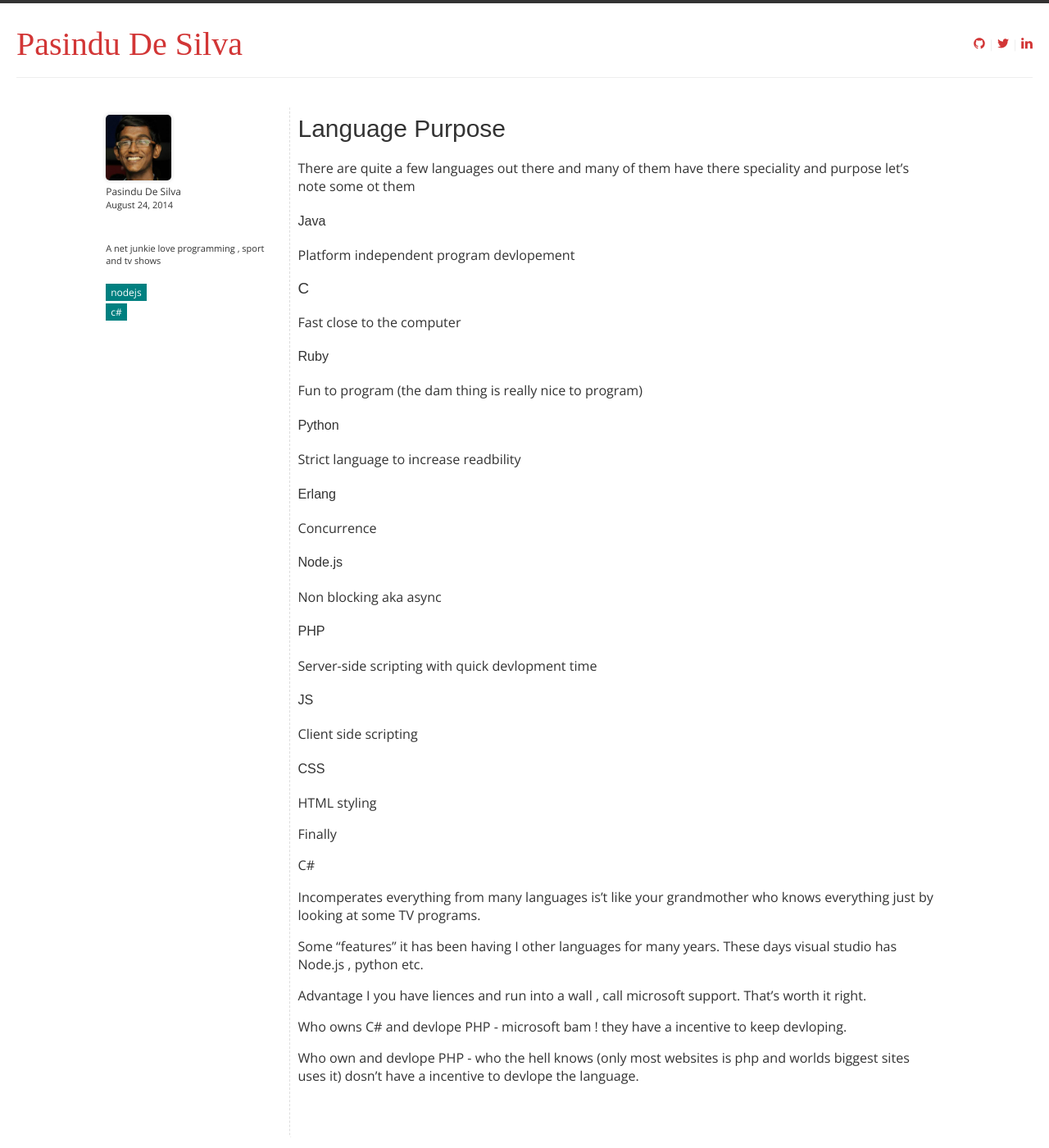
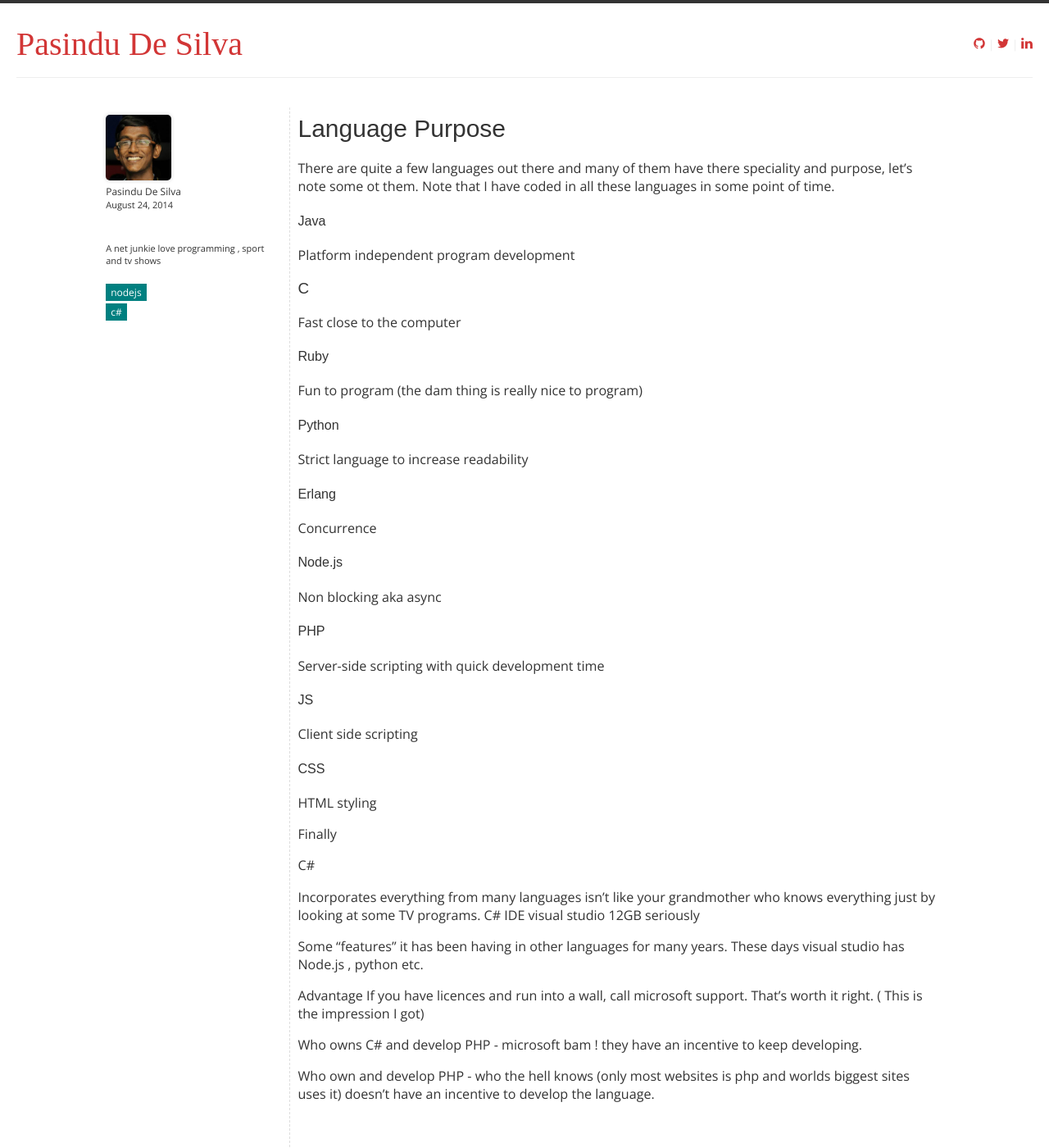
Before and after one commit to AnanthaRajuC/pasindud.github.io, a Jekyll site: the page built from _posts/2014-08-24-language-purpose.md, in a window 1280 px wide and 1400 px high. Shown: the whole window at 82% size. Built offline with Jekyll 4.4.1, drawn with Linux system fonts in a browser that asks for light colours; some web fonts are replaced; comment, search, counter and statistics services are not loaded.

Commit message:
Typo fix

```diff
--- a/_posts/2014-08-24-language-purpose.md
+++ b/_posts/2014-08-24-language-purpose.md
@@ -3,16 +3,16 @@ layout: blog
 title: Language Purpose
 category: blog
 tags: [nodejs, c#]
-summery: Dose all languages have a purpose
+summery: Does all languages have a purpose
 image: /images/blog/programming-languages-1.jpg
 ---
 
 There are quite a few languages out there and many of them have there
-speciality and purpose let's note some ot them
+speciality and purpose, let's note some ot them. Note that I have coded in all these languages in some point of time.
 
 
 ####Java
-Platform independent program devlopement
+Platform independent program development
 
 
 ###C
@@ -24,7 +24,7 @@ Fun to program (the dam thing is really nice to program)
 
 
 ####Python
-Strict language to increase readbility
+Strict language to increase readability
 
 
 
@@ -37,7 +37,7 @@ Non blocking aka async
 
 
 ####PHP
-Server-side scripting with quick devlopment time
+Server-side scripting with quick development time
 
 
 ####JS
@@ -53,21 +53,21 @@ Finally
 
 C#
 
-Incomperates everything from many languages is't like your grandmother who knows everything
-just by looking at some TV programs.
+Incorporates everything from many languages isn't like your grandmother who knows everything
+just by looking at some TV programs.  C# IDE visual studio 12GB seriously
 
 
-Some "features" it has been having I other languages for many years.
+Some "features" it has been having in other languages for many years.
 These days visual studio has Node.js , python etc.
 
 
 
 Advantage
-I you have liences and run into a wall , call microsoft support. That's worth it right.
+If you have licences and run into a wall, call microsoft support. That's worth it right. ( This is the impression I got)
 
 
-Who owns C# and devlope PHP - microsoft bam ! they have a incentive to keep devloping.
+Who owns C# and develop PHP - microsoft bam ! they have an incentive to keep developing.
 
 
-Who own and devlope PHP - who the hell knows (only most websites is php and worlds biggest sites uses it)
-dosn't have a incentive to devlope the language.
+Who own and develop PHP - who the hell knows (only most websites is php and worlds biggest sites uses it)
+doesn't have an incentive to develop the language.
```
Also changed, not shown: _posts/2013-01-15-start-bloggin.md (+3 -3 lines), _posts/2013-10-19-finch.md (+2 -1 lines), _posts/2013-10-20-logged.md (+7 -7 lines), images/blog/Avatar-blank.jpg (added).
